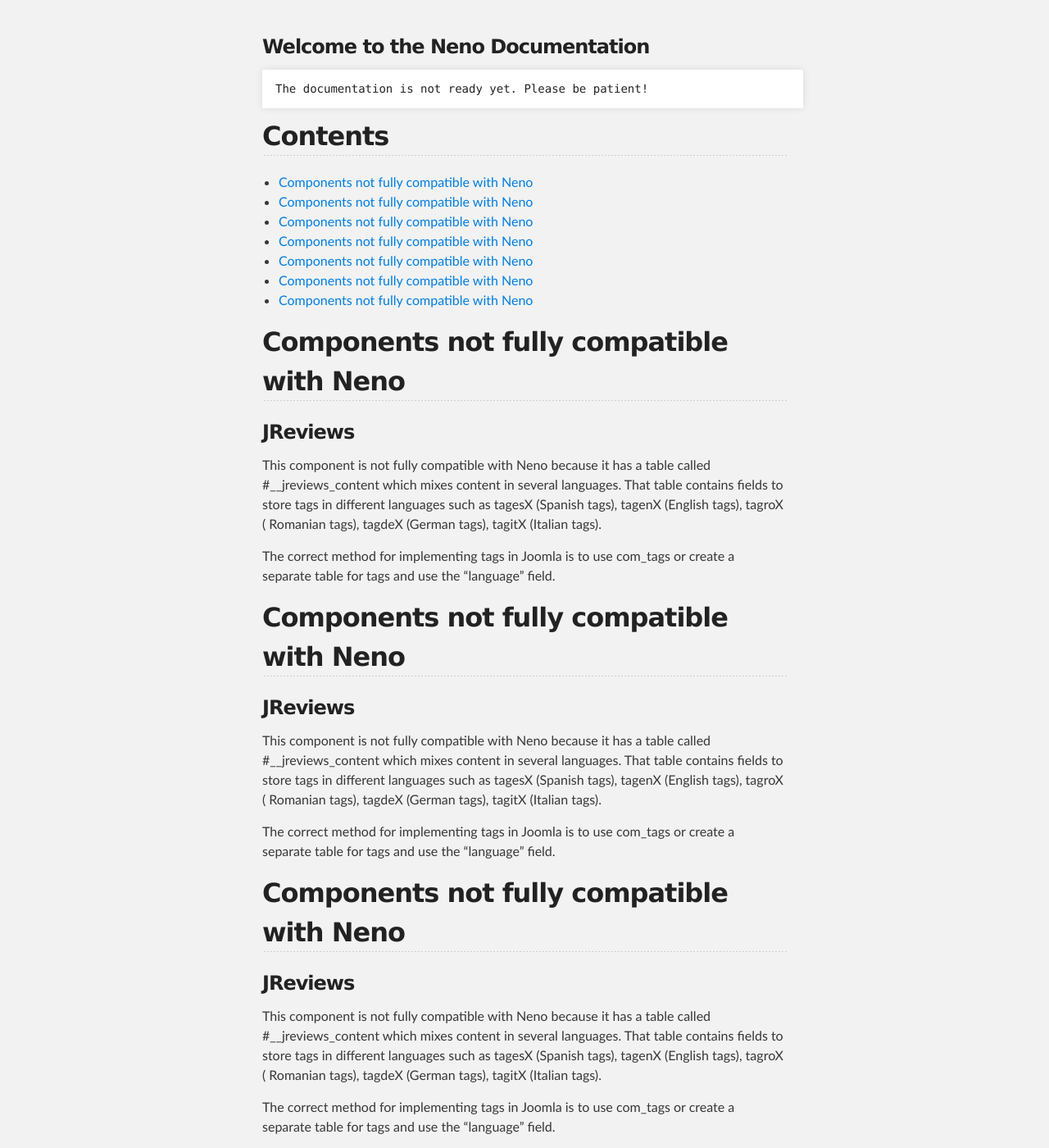
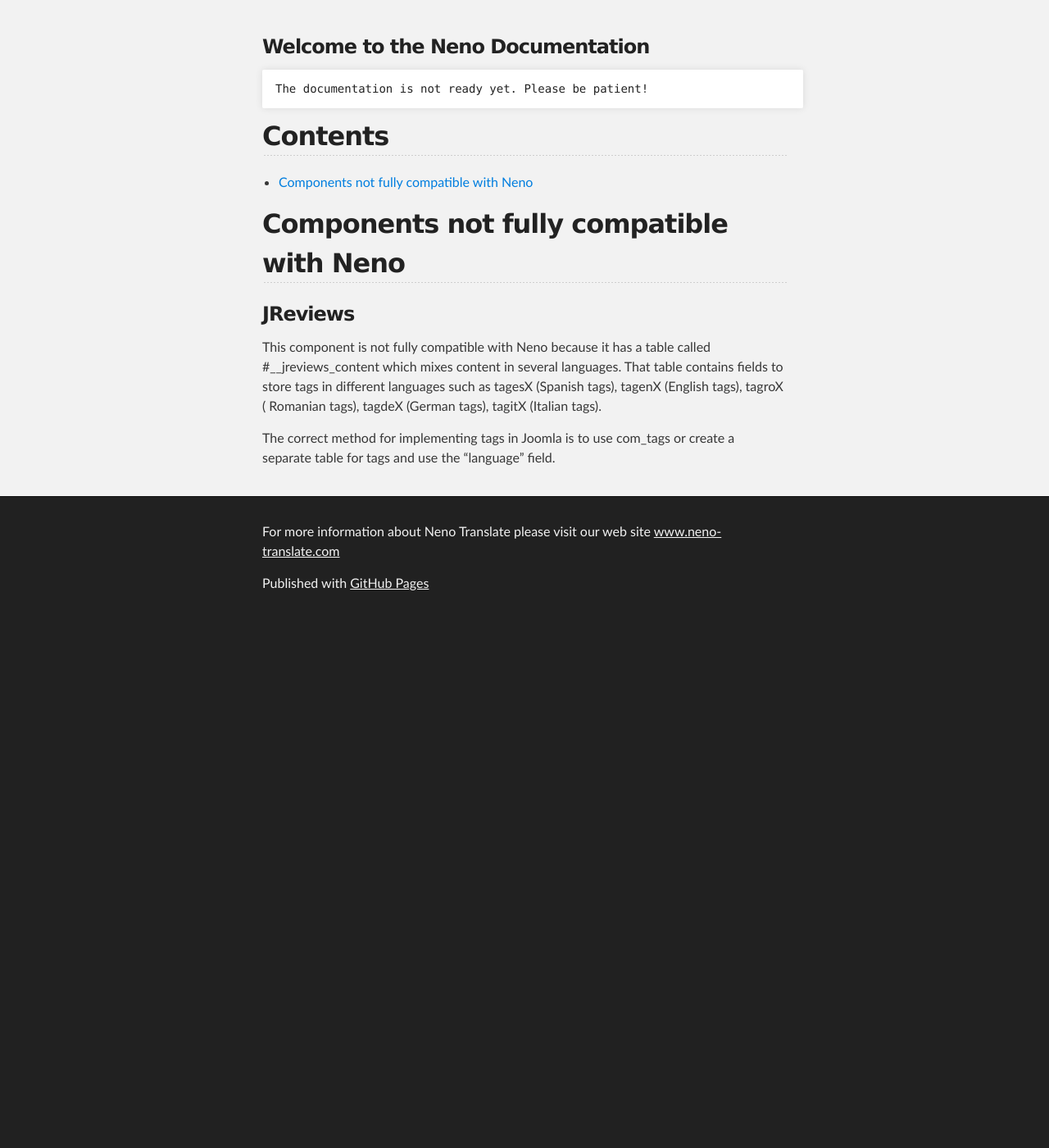
Before and after one commit to javigomez/neno, a Jekyll site: the page built from index.md, in a window 1280 px wide and 1400 px high, scrolled down 284 px. Shown: the whole window at 82% size. Built offline with Jekyll 4.4.1, drawn with Linux system fonts in a browser that asks for light colours; Markdown is read by kramdown in place of the engine named in the settings; after the commit the page ends 1042 px from its top, so only the background shows below that; some of the changed text lies outside the part shown.

Commit message:
Update index.md

```diff
--- a/index.md
+++ b/index.md
@@ -9,12 +9,7 @@ The documentation is not ready yet. Please be patient!
 
 ## Contents
 * [Components not fully compatible with Neno](#components-not-fully-compatible-with-neno)
-* [Components not fully compatible with Neno](#components-not-fully-compatible-with-neno)
-* [Components not fully compatible with Neno](#components-not-fully-compatible-with-neno)
-* [Components not fully compatible with Neno](#components-not-fully-compatible-with-neno)
-* [Components not fully compatible with Neno](#components-not-fully-compatible-with-neno)
-* [Components not fully compatible with Neno](#components-not-fully-compatible-with-neno)
-* [Components not fully compatible with Neno](#components-not-fully-compatible-with-neno)
+
 
 ## Components not fully compatible with Neno
 
@@ -22,38 +17,3 @@ The documentation is not ready yet. Please be patient!
 This component is not fully compatible with Neno because it has a table called \#__jreviews_content which mixes content in several languages. That table contains fields to store tags in different languages such as tagesX (Spanish tags), tagenX (English tags), tagroX ( Romanian tags), tagdeX (German tags), tagitX (Italian tags).
 
 The correct method for implementing tags in Joomla is to use com_tags or create a separate table for tags and use the “language” field.
-
-## Components not fully compatible with Neno
-
-### JReviews
-This component is not fully compatible with Neno because it has a table called \#__jreviews_content which mixes content in several languages. That table contains fields to store tags in different languages such as tagesX (Spanish tags), tagenX (English tags), tagroX ( Romanian tags), tagdeX (German tags), tagitX (Italian tags).
-
-The correct method for implementing tags in Joomla is to use com_tags or create a separate table for tags and use the “language” field.
-
-## Components not fully compatible with Neno
-
-### JReviews
-This component is not fully compatible with Neno because it has a table called \#__jreviews_content which mixes content in several languages. That table contains fields to store tags in different languages such as tagesX (Spanish tags), tagenX (English tags), tagroX ( Romanian tags), tagdeX (German tags), tagitX (Italian tags).
-
-The correct method for implementing tags in Joomla is to use com_tags or create a separate table for tags and use the “language” field.
-
-## Components not fully compatible with Neno
-
-### JReviews
-This component is not fully compatible with Neno because it has a table called \#__jreviews_content which mixes content in several languages. That table contains fields to store tags in different languages such as tagesX (Spanish tags), tagenX (English tags), tagroX ( Romanian tags), tagdeX (German tags), tagitX (Italian tags).
-
-The correct method for implementing tags in Joomla is to use com_tags or create a separate table for tags and use the “language” field.
-
-## Components not fully compatible with Neno
-
-### JReviews
-This component is not fully compatible with Neno because it has a table called \#__jreviews_content which mixes content in several languages. That table contains fields to store tags in different languages such as tagesX (Spanish tags), tagenX (English tags), tagroX ( Romanian tags), tagdeX (German tags), tagitX (Italian tags).
-
-The correct method for implementing tags in Joomla is to use com_tags or create a separate table for tags and use the “language” field.
-
-## Components not fully compatible with Neno
-
-### JReviews
-This component is not fully compatible with Neno because it has a table called \#__jreviews_content which mixes content in several languages. That table contains fields to store tags in different languages such as tagesX (Spanish tags), tagenX (English tags), tagroX ( Romanian tags), tagdeX (German tags), tagitX (Italian tags).
-
-The correct method for implementing tags in Joomla is to use com_tags or create a separate table for tags and use the “language” field.
```
